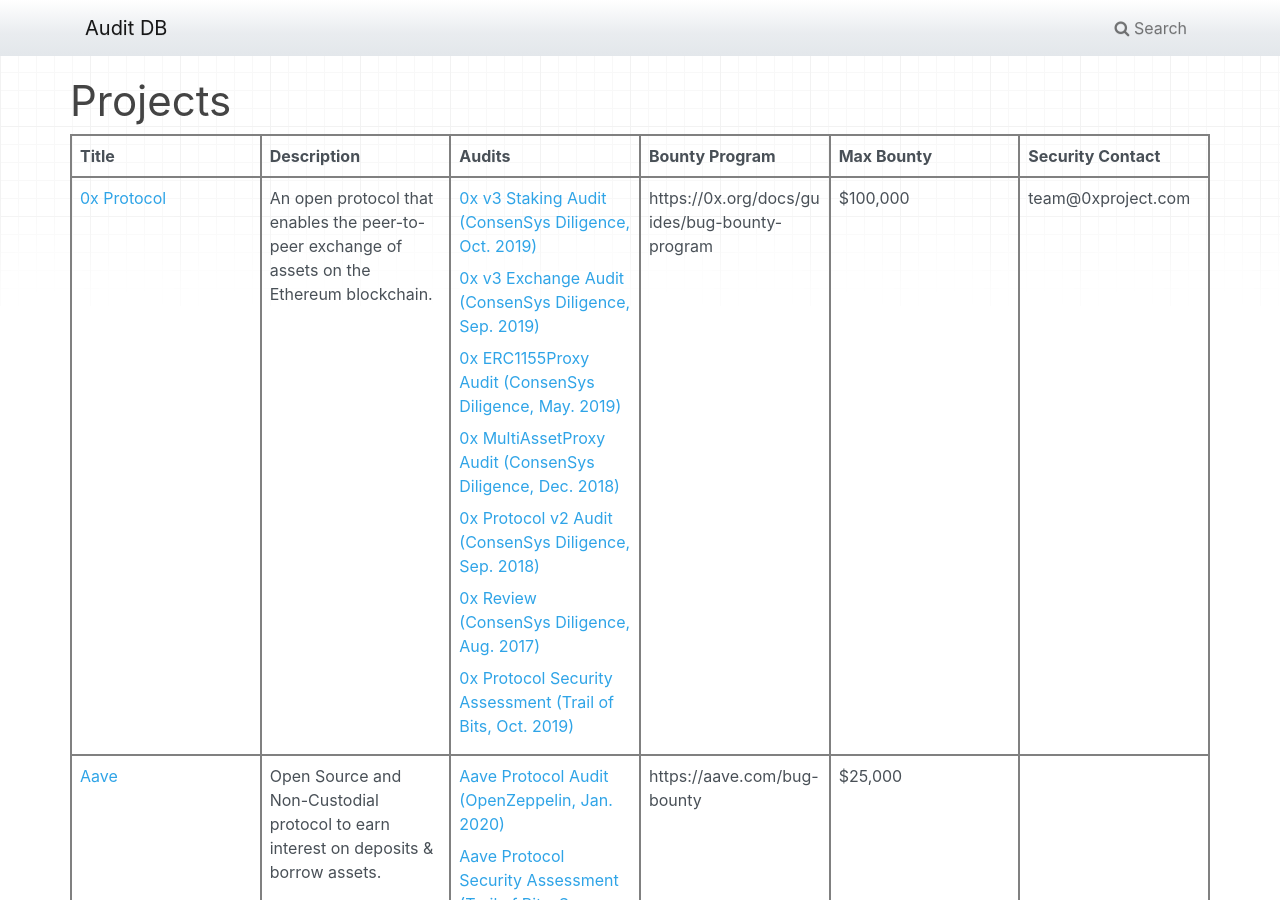
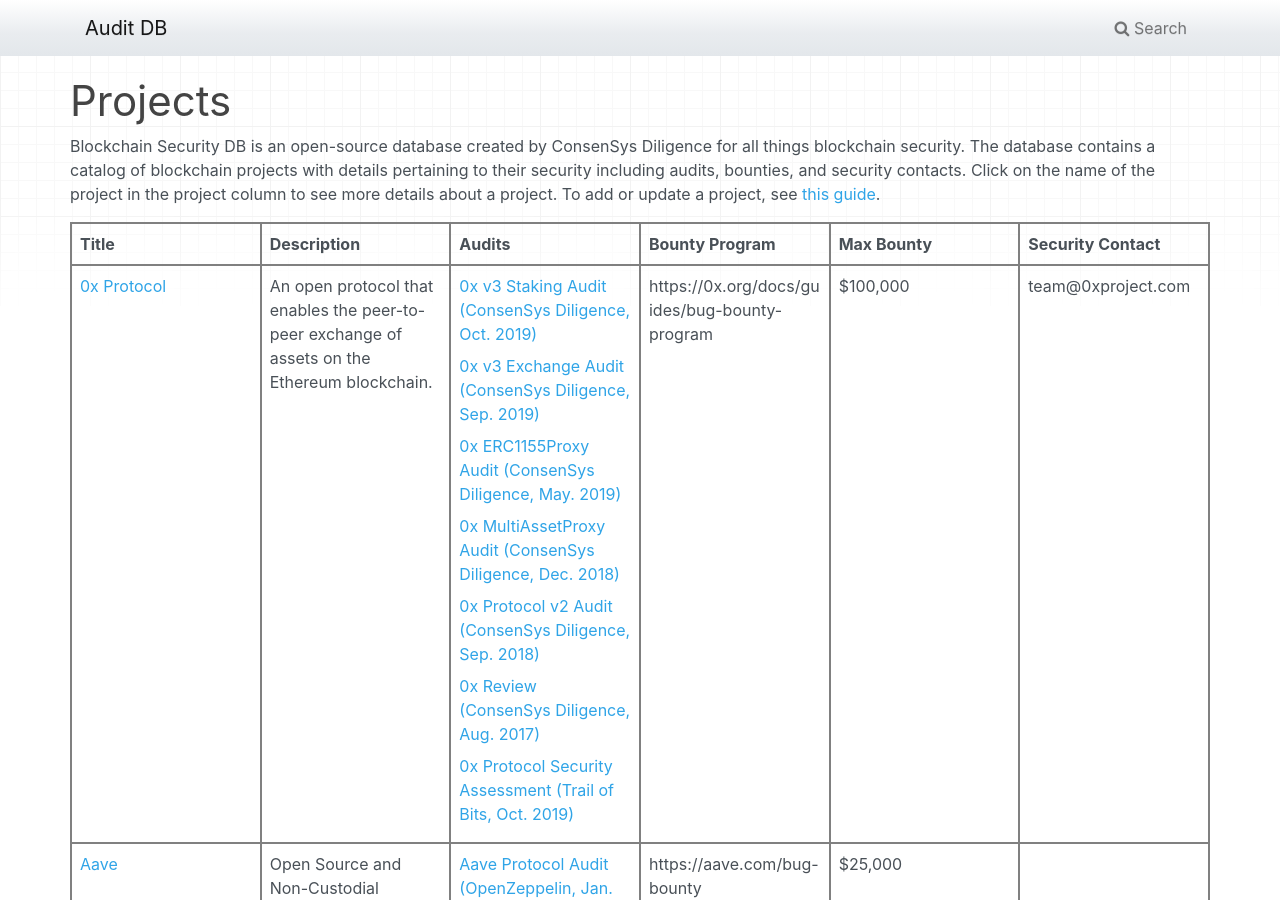
Before and after one commit to Consensys/blockchainSecurityDB, an MkDocs documentation site: the page built from docs/index.md, in a window 1280 px wide and 900 px high. Built offline with MkDocs 1.6.1, drawn with Linux system fonts in a browser that asks for light colours.

```diff
--- a/docs/index.md
+++ b/docs/index.md
@@ -1,4 +1,6 @@
 # Projects
+
+Blockchain Security DB is an open-source database created by ConsenSys Diligence for all things blockchain security. The database contains a catalog of blockchain projects with details pertaining to their security including audits, bounties, and security contacts. Click on the name of the project in the project column to see more details about a project. To add or update a project, see [this guide](https://github.com/ConsenSys/blockchainSecurityDB#add-or-update-a-project).
 
 |Title|Description|Audits|Bounty Program|Max Bounty|Security Contact|
 |-----|-----------|------|--------------|----------|----------------|
```
Also changed, not shown: README.md (+4 -0 lines).
